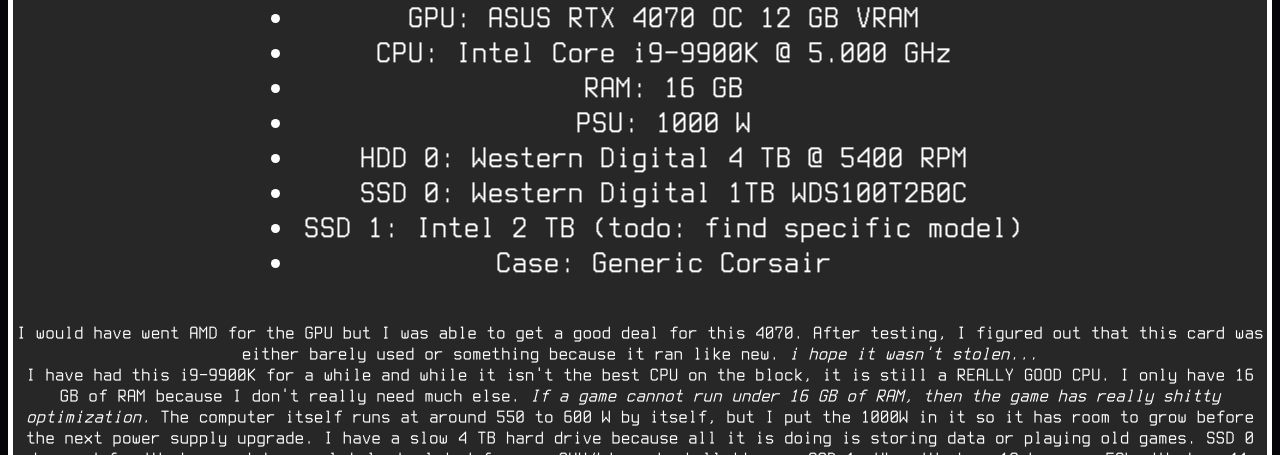
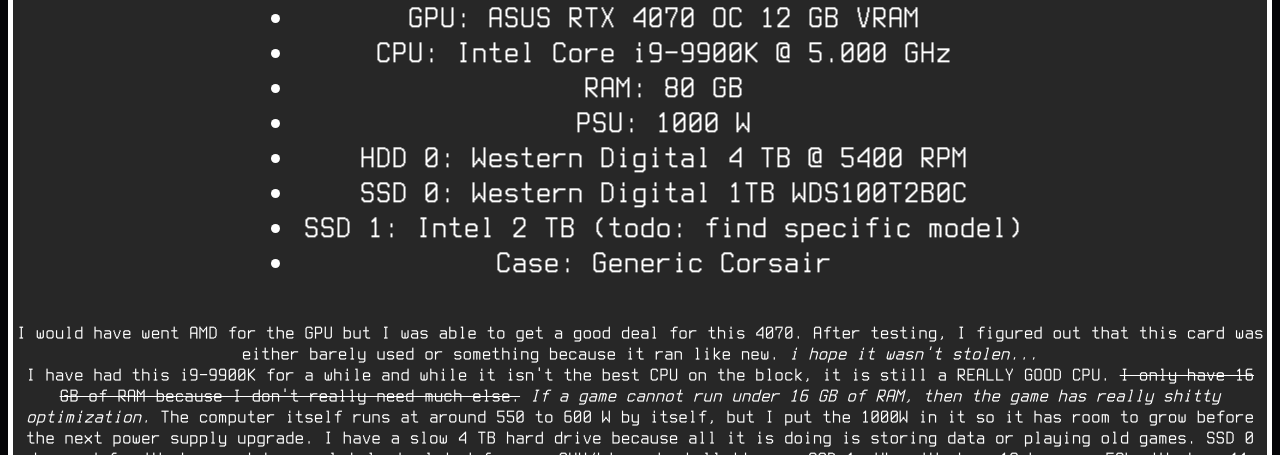
Before and after one commit to minegamer72/bobs-cool-site, a plain HTML site: page pages/rambles/computing.html in a window 1280 px wide. Shown: the part 431-886 px from the top of the page. Drawn offline with Linux system fonts and the light colour scheme; a web font is replaced by a local one.

Commit message:
Update computing.html

```diff
--- a/pages/rambles/computing.html
+++ b/pages/rambles/computing.html
@@ -48,7 +48,7 @@
                 <ul>
                     <li>GPU: ASUS RTX 4070 OC 12 GB VRAM</li>
                     <li>CPU: Intel Core i9-9900K @ 5.000 GHz</li>
-                    <li>RAM: 16 GB</li>
+                    <li>RAM: 80 GB</li>
                     <li>PSU: 1000 W</li>
                     <li>HDD 0: Western Digital 4 TB @ 5400 RPM</li>
                     <li>SSD 0: Western Digital 1TB WDS100T2B0C</li>
@@ -58,7 +58,7 @@
                 <br><br>
                 I would have went AMD for the GPU but I was able to get a good deal for this 4070. After testing, I figured out that this card was either barely used or something because it ran like new. <i>i hope it wasn't stolen...</i>
                 <br>
-                I have had this i9-9900K for a while and while it isn't the best CPU on the block, it is still a REALLY GOOD CPU. I only have 16 GB of RAM because I don't really need much else. <i>If a game cannot run under 16 GB of RAM, then the game has really shitty optimization.</i>
+                I have had this i9-9900K for a while and while it isn't the best CPU on the block, it is still a REALLY GOOD CPU. <s>I only have 16 GB of RAM because I don't really need much else.</s> <i>If a game cannot run under 16 GB of RAM, then the game has really shitty optimization.</i>
                 The computer itself runs at around 550 to 600 W by itself, but I put the 1000W in it so it has room to grow before the next power supply upgrade. I have a slow 4 TB hard drive because all it is doing is storing data or playing old games.
                 SSD 0 is used for Windows and is completely isolated from my GNU/Linux installation on SSD 1. When Windows 10 becomes EOL, Windows 11 will literally become a small boot partition <i><b>because it is the biggest shit turd that Microsoft has ever produced.</b></i>
                 The case is a Generic Corsair because it works.
```
